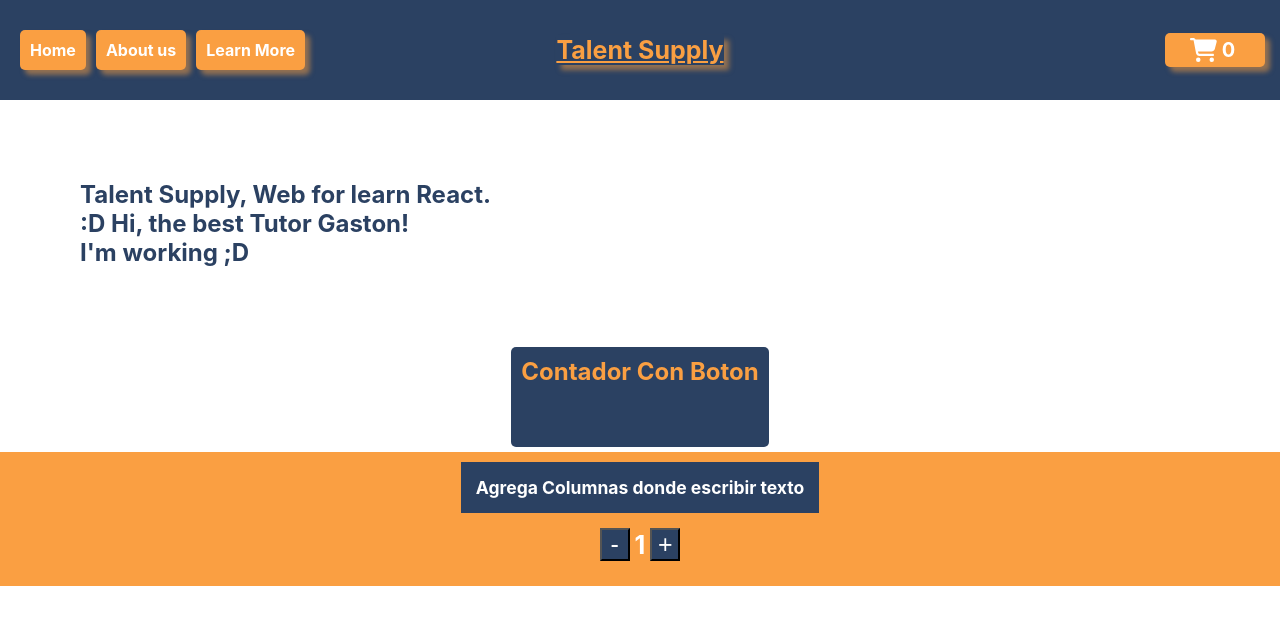
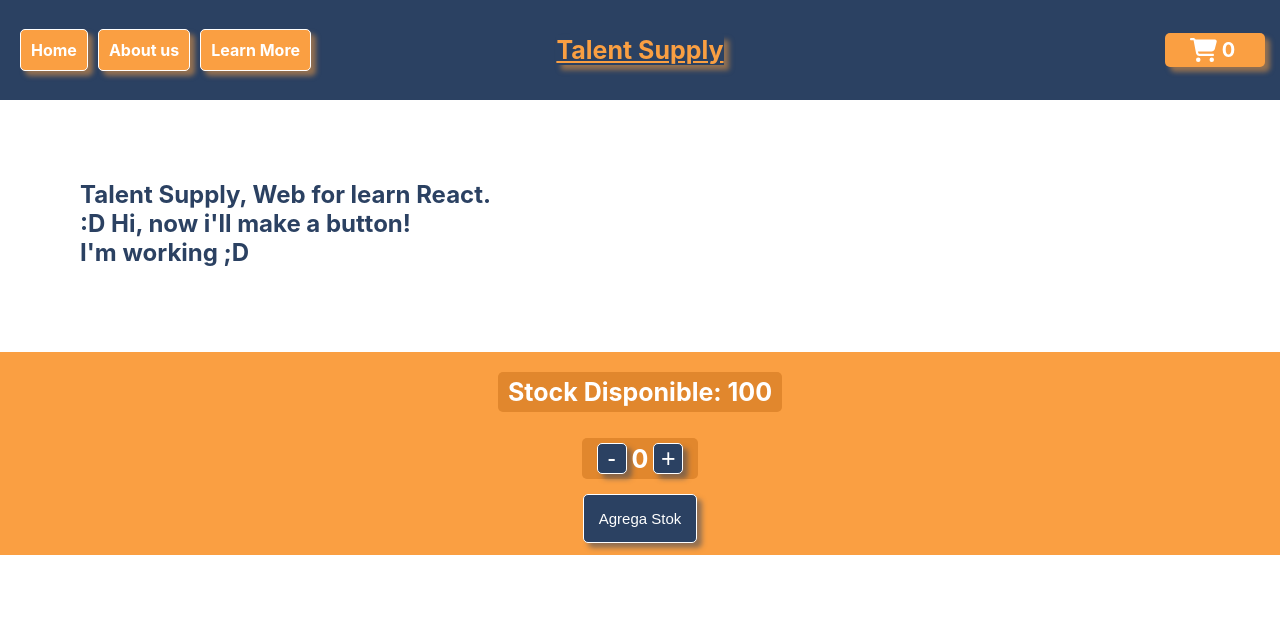
Before and after one commit to EBFcode/talentsupplyy, a React (Create React App) app: page / in a window 1280 px wide. Shown: the top 624 px of the page. Built offline with nearby package versions, Linux system fonts and the light colour scheme.

Commit message:
Logica-BotonesSumanYRestanConUseState

```diff
--- a/src/App.js
+++ b/src/App.js
@@ -1,6 +1,6 @@
 import './App.css';
 import ItemListContainer from './Components/ItemListContainer';
-import NavBar from './Components/NavBar.jsx';
+import NavBar from './Components/Header/NavBar.jsx';
 import Slider from './Components/Slider';
 import ItemCount from './Components/ItemCount';
 
@@ -9,12 +9,13 @@ import ItemCount from './Components/ItemCount';
 
 
 function App() {
+
   return (
     <>
       <NavBar />
       <Slider />
-      <ItemListContainer greeting="Contador Con Boton"/>
-      <ItemCount />
+      <ItemListContainer/>
+
     </>
 
   )
--- a/src/Components/NavBar.css
+++ b/src/Components/Header/NavBar.css
@@ -40,6 +40,8 @@ label:hover{
     margin: 5px;
     padding: 10px;
     background-color: #FA9F42;
+    border: 1px solid #fff;
+
     border-radius: 5px;
     box-shadow: 5px 5px 5px rgba(250,159,66, 0.5);
     transition: all 0.2s ease;
--- a/src/Components/NavBar.jsx
+++ b/src/Components/Header/NavBar.jsx
@@ -7,7 +7,7 @@ export default function NavBar() {
     return (
         <header className="navContainer">
             <ul>
-                <li><a href="#">Home</a></li>
+                <li><a href="/">Home</a></li>
                 <li><a href="#">About us</a></li>
                 <li><a href="#">Learn More</a></li>
             </ul>
--- a/src/Components/ItemCount.css
+++ b/src/Components/ItemCount.css
@@ -7,6 +7,8 @@
 .CountObjets{
     display: grid;
     grid-template-columns: 1fr;
+    grid-template-rows: 1fr 1fr 1fr;
+    grid-gap: 15px;
     justify-items: center;
 }
 
@@ -14,8 +16,11 @@
 .CountObjet{
     display: flex;
     align-items: center;
+    background-color: #e1872d;
+    margin-top: 10px;
+    padding: 5px 10px;
+    border-radius: 5px;
 
-    padding: 15px;
     color: #fff;
     align-self: start;
     font-size: 25px;
@@ -29,18 +34,44 @@
     color: #fff;
 
     background-color: #2B4162;
+    box-shadow: 5px 5px 5px rgba(43,65,98, 0.5);
+    border-radius: 5px;
+    border: 1px solid #fff;
 
 }
 
-.textContainer{
-    display: flex;
-    align-items: center;
+.CountObjet button:hover{
+    box-shadow: 2px 2px 5px rgba(43,65,98, 0.5);
+}
+
+.CountObjet button:active{
+    background-color: #131e2e;
+    color: #FA9F42;
 
 
+}
+
+.textContainer button{
+
+    box-shadow: 5px 5px 5px rgba(43,65,98, 0.5);
+    border-radius: 5px;
 
     background-color: #2B4162;
+    border: 1px solid #fff;
+
     padding: 15px;
     color: #fff;
 
     font-size: 15px;
 }
+
+.textContainer button:hover{
+    box-shadow: 2px 2px 5px rgba(43,65,98, 0.5);
+
+}
+
+.textContainer button:active{
+    background-color: #131e2e;
+    color: #FA9F42;
+
+}
--- a/src/Components/ItemCount.jsx
+++ b/src/Components/ItemCount.jsx
@@ -1,19 +1,42 @@
 import './ItemCount.css'
-import React from 'react'
+import React, { useState } from 'react';
 
-export default function ItemCount() {
+export default function ItemCount({maxStock}) {
+    const [numero, setNumero]  = useState(0);
+
+    // Declarando un STATE
+    const [disponibleStock, setDisponibleStock] = useState(maxStock);
+
+    function onAdd(){
+        setNumero(numero + 1);
+        setDisponibleStock(disponibleStock - 1);
+
+    }
+
+    function restaSeleccion(){
+        setNumero(numero - 1);
+        setDisponibleStock(disponibleStock + 1);
+    }
     return (
         <div className="containerCount">
+
             <div className="CountObjets">
-                <div className="textContainer">
-                    <h3>Agrega Columnas donde escribir texto</h3>
+
+                <div className="CountObjet">
+                    <h4>Stock Disponible: {disponibleStock}</h4>
                 </div>
 
                 <div className="CountObjet">
-                    <button>-</button>
-                    <h4>1</h4>
-                    <button>+</button>
+                    <button onClick={() => restaSeleccion()} id="menos">-</button>
+                    <h4>{numero}</h4>
+                    {/* Funcion sumar 1 */}
+                    <button onClick={() => onAdd()} id="mas">+</button>
                 </div>
+
+                <div className="textContainer">
+                    <button>Agrega Stok</button>
+                </div>
+
             </div>
 
 
--- a/src/Components/ItemListContainer.jsx
+++ b/src/Components/ItemListContainer.jsx
@@ -1,13 +1,15 @@
 import React from 'react'
+import ItemCount from './ItemCount'
 import './ItemListContainer.css'
 
 
-export default function ItemListContainer({greeting}) {
+export default function ItemListContainer() {
+    // Variable para administrar Stok
+    let maxStock = 100;
+
+
+
     return (
-        <div className="containerGreeting">
-
-            <h2>{greeting}</h2>
-
-        </div>
+        <ItemCount maxStock={maxStock}/>
     )
 }
--- a/src/Components/Slider.jsx
+++ b/src/Components/Slider.jsx
@@ -4,7 +4,7 @@ import './Slider.css'
 export default function Slider() {
     return (
         <div className="slider">
-            <h2>Talent Supply, Web for learn React. <br></br>:D Hi, the best Tutor Gaston!<br></br>I'm working ;D</h2>
+            <h2>Talent Supply, Web for learn React. <br></br>:D Hi, now i'll make a button!<br></br>I'm working ;D</h2>
         </div>
 
 
```
Also changed, not shown: src/Components/Header/CartWidget.css (renamed from src/Components/CartWidget.css), src/Components/Header/CartWidget.jsx (renamed from src/Components/CartWidget.jsx).
